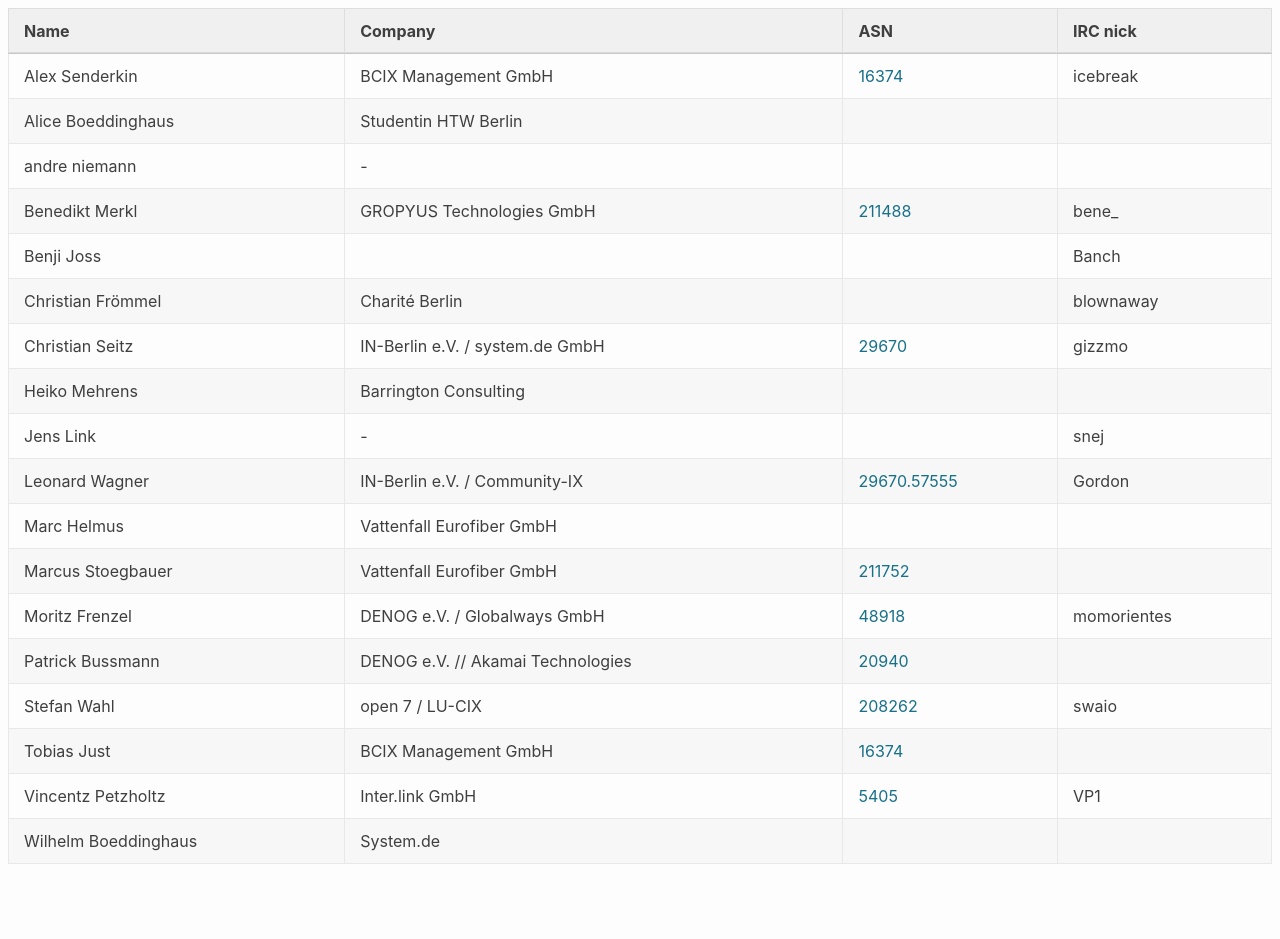
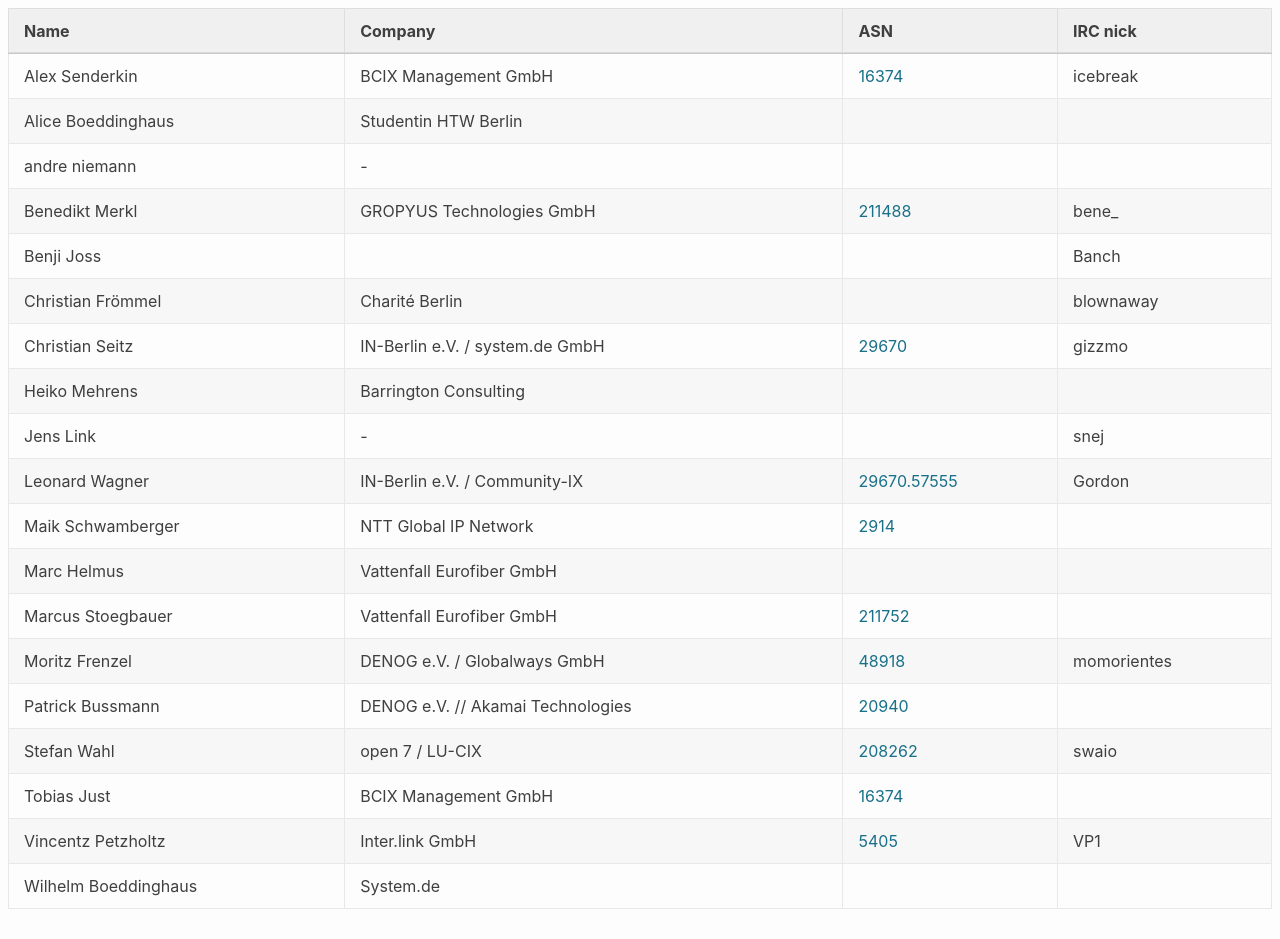
Before and after one commit to denog/pretix-attendeelist, a Jekyll site: the page built from meetup2023_02/index.markdown, in a window 1280 px wide and 939 px high. Built offline with Jekyll 4.4.1, drawn with Linux system fonts in a browser that asks for light colours.

Commit message:
Latest data: Wed Mar  8 15:47:58 UTC 2023

```diff
--- a/_data/attendees_denog_meetup_2023_02.json
+++ b/_data/attendees_denog_meetup_2023_02.json
@@ -60,6 +60,12 @@
     "asn": "29670.57555"
   },
   {
+    "name": "Maik Schwamberger",
+    "company": "NTT Global IP Network",
+    "irc": null,
+    "asn": "2914"
+  },
+  {
     "name": "Marc Helmus",
     "company": "Vattenfall Eurofiber GmbH",
     "irc": null,
```
